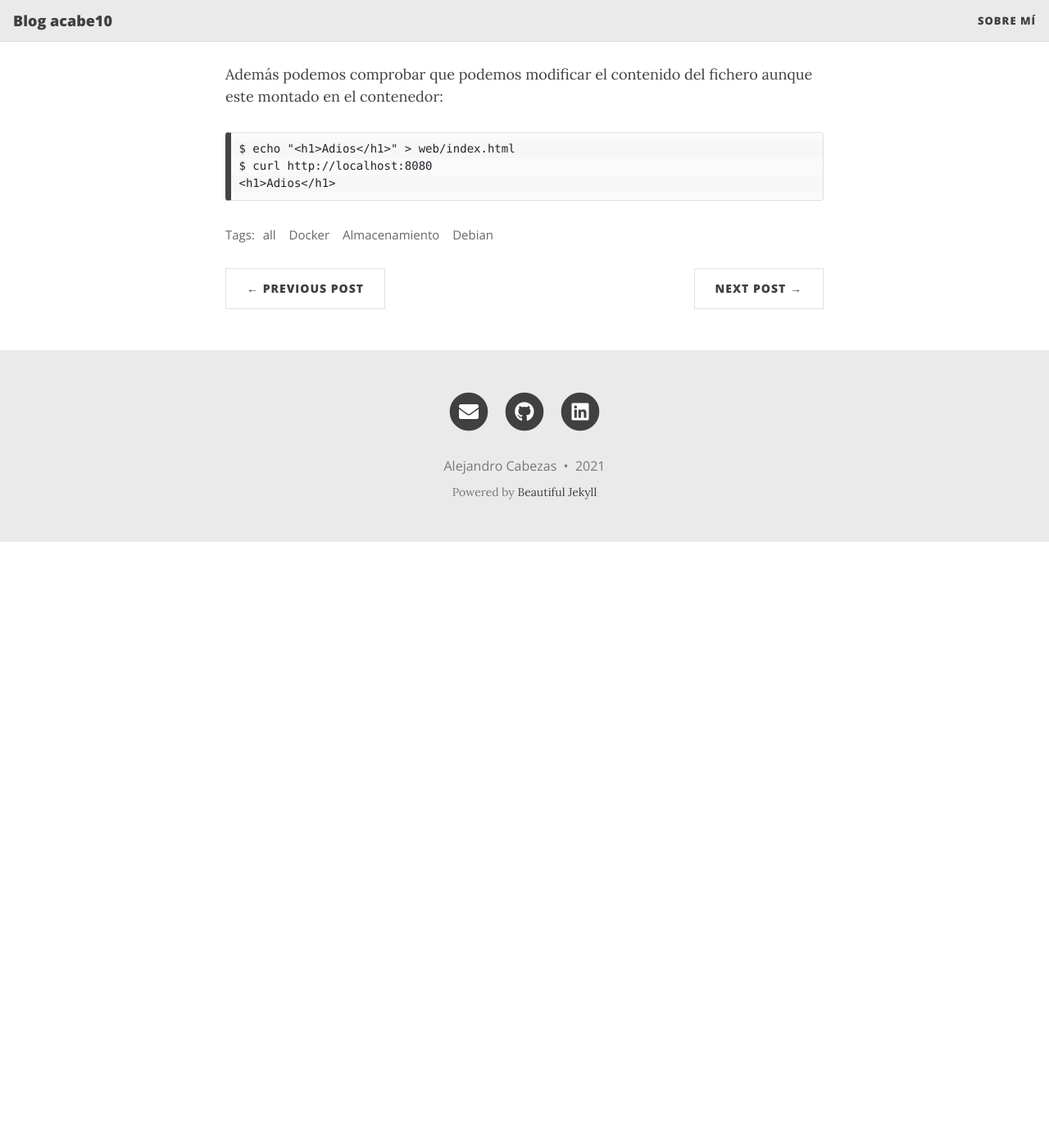
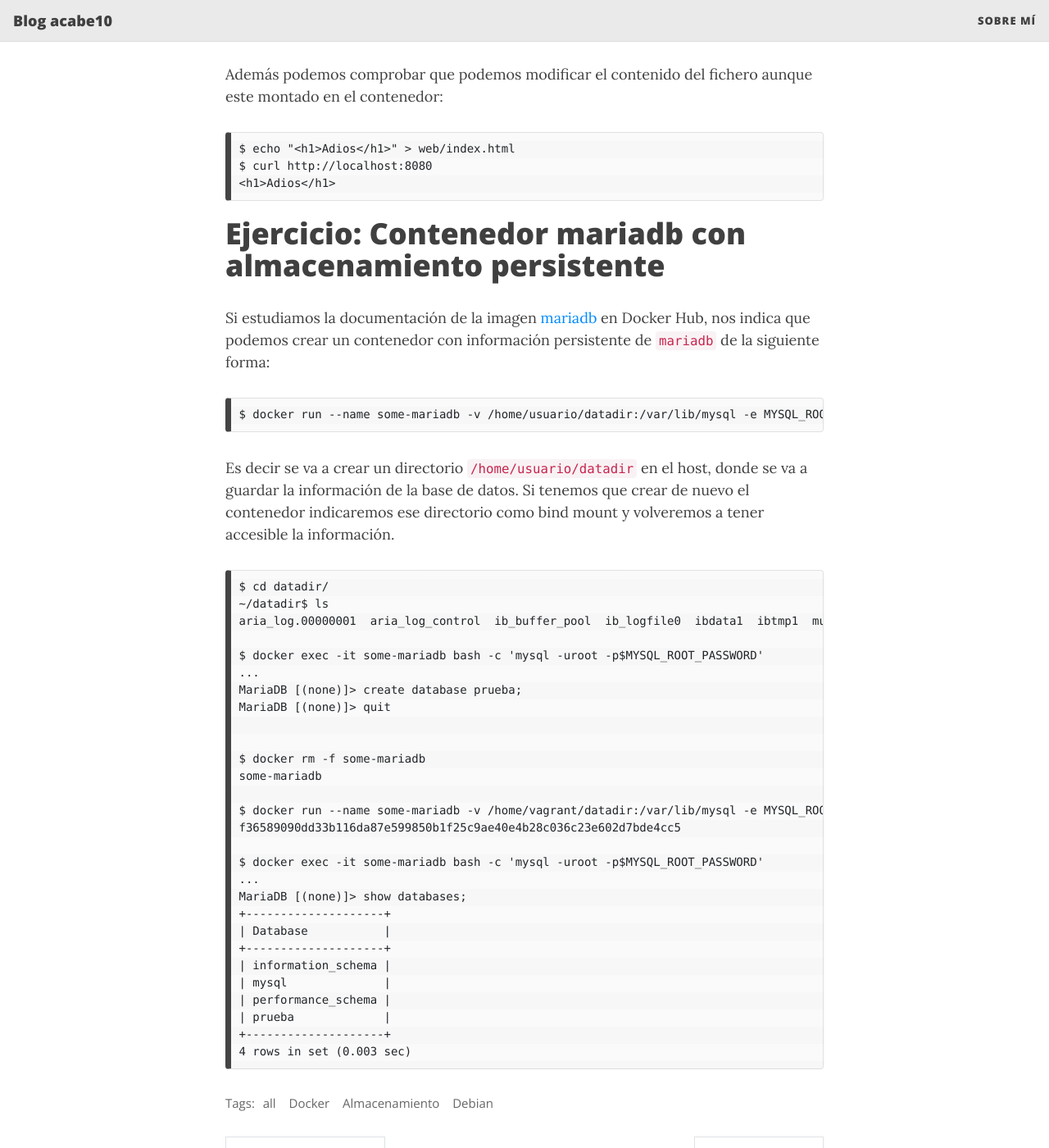
Before and after one commit to acabe10/acabe10.github.io, a Jekyll site: the page built from _posts/2021-02-23-Almacenamiento-docker.md, in a window 1280 px wide and 1400 px high, scrolled down 4674 px. Shown: the whole window at 82% size. Built offline with Jekyll 4.4.1, drawn with Linux system fonts in a browser that asks for light colours; nearby versions of some CDN libraries; before the commit the page ends 5335 px from its top, so only the background shows below that; some of the changed text lies outside the part shown.

Commit message:
termino de subir imagenes docker

```diff
--- a/_posts/2021-02-23-Almacenamiento-docker.md
+++ b/_posts/2021-02-23-Almacenamiento-docker.md
@@ -1,6 +1,6 @@
 ---
 layout: post
-title: Almacenamiento Docker
+title: Almacenamiento en Docker
 tags: [all, Docker, Almacenamiento, Debian]
 ---
 # Introducción
@@ -150,3 +150,44 @@ $ echo "<h1>Adios</h1>" > web/index.html
 $ curl http://localhost:8080
 <h1>Adios</h1>
 ~~~
+
+# Ejercicio: Contenedor mariadb con almacenamiento persistente
+
+Si estudiamos la documentación de la imagen [mariadb](https://hub.docker.com/_/mariadb) en Docker Hub, nos indica que podemos crear un contenedor con información persistente de `mariadb` de la siguiente forma:
+
+~~~
+$ docker run --name some-mariadb -v /home/usuario/datadir:/var/lib/mysql -e MYSQL_ROOT_PASSWORD=my-secret-pw -d mariadb
+~~~
+
+Es decir se va a crear un directorio `/home/usuario/datadir` en el host, donde se va a guardar la información de la base de datos. Si tenemos que crear de nuevo el contenedor indicaremos ese directorio como bind mount y volveremos a tener accesible la información.
+
+~~~
+$ cd datadir/
+~/datadir$ ls
+aria_log.00000001  aria_log_control  ib_buffer_pool  ib_logfile0  ibdata1  ibtmp1  multi-master.info  mysql  performance_schema
+
+$ docker exec -it some-mariadb bash -c 'mysql -uroot -p$MYSQL_ROOT_PASSWORD'
+...
+MariaDB [(none)]> create database prueba;
+MariaDB [(none)]> quit
+
+
+$ docker rm -f some-mariadb
+some-mariadb
+
+$ docker run --name some-mariadb -v /home/vagrant/datadir:/var/lib/mysql -e MYSQL_ROOT_PASSWORD=my-secret-pw -d mariadb
+f36589090dd33b116da87e599850b1f25c9ae40e4b28c036c23e602d7bde4cc5
+
+$ docker exec -it some-mariadb bash -c 'mysql -uroot -p$MYSQL_ROOT_PASSWORD'
+...
+MariaDB [(none)]> show databases;
++--------------------+
+| Database           |
++--------------------+
+| information_schema |
+| mysql              |
+| performance_schema |
+| prueba             |
++--------------------+
+4 rows in set (0.003 sec)
+~~~
```
